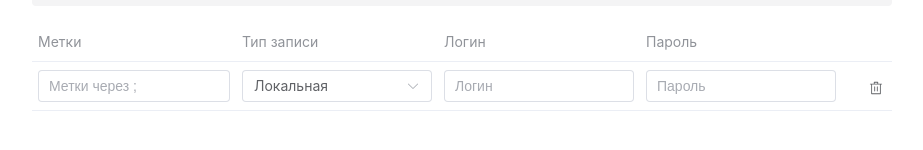
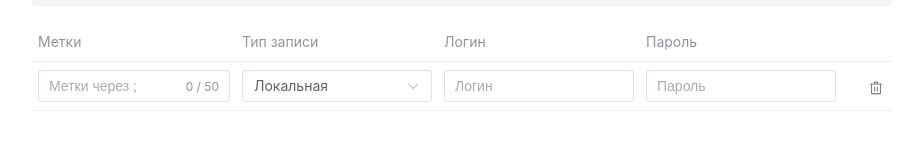
Before and after one commit to vvaxcoder/testtask_saassoft, a Vue app: page / in a window 1280 px wide. Both pictures are taken after a click on the button 889 px from the left and 164 px from the top of the page. Shown: the part 238-388 px from the top of the page, without its empty margins (20-943 px from the left). Built offline with nearby package versions, Linux system fonts and the light colour scheme; the HTML template or start-up script is replaced by a standard one.

Commit message:
For labels add maxlength property and add show-word-limit

```diff
--- a/src/App.vue
+++ b/src/App.vue
@@ -19,8 +19,10 @@
       <el-table-column prop="labels" label="Метки">
         <template #default="{ $index }">
           <el-input
+            maxlength="50"
             v-model="labelInputs[$index]"
             placeholder="Метки через ;"
+            show-word-limit
             @blur="onLabelBlur($index)"
           />
         </template>
```
